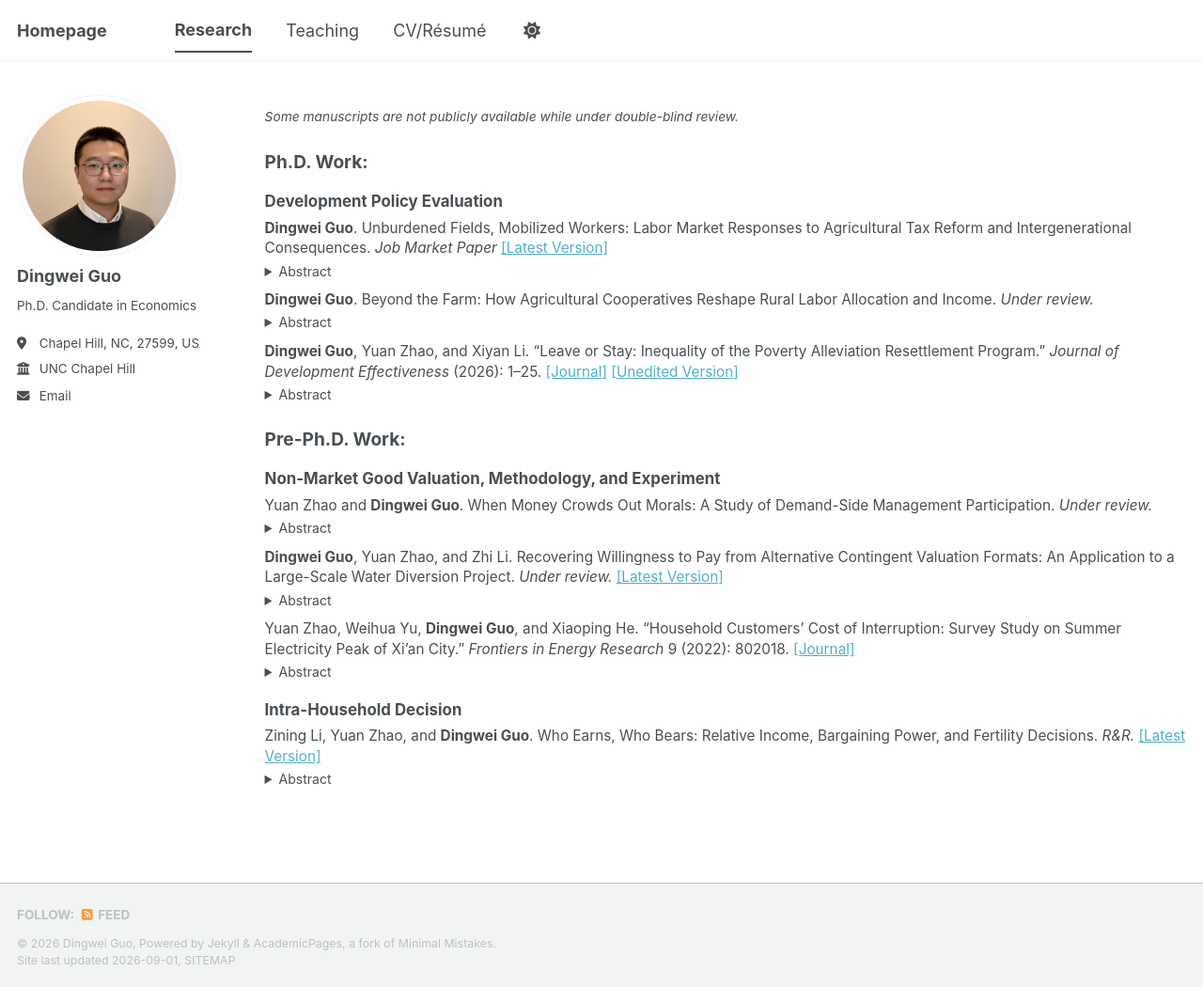
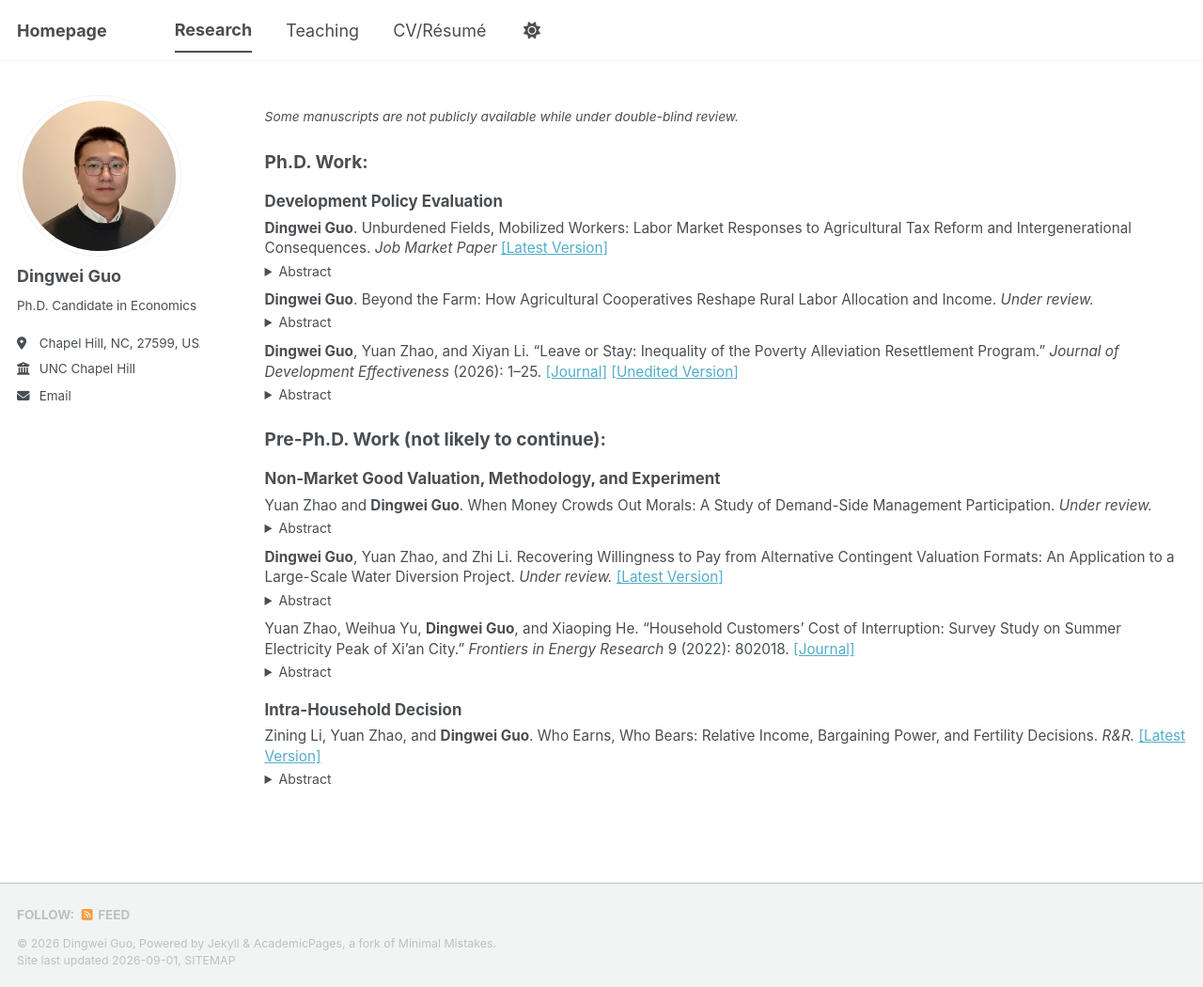
Before and after one commit to dw-guo/dw-guo.github.io, a Jekyll site: the page built from _pages/publications.html, in a window 1280 px wide and 1050 px high. Shown: the whole window at 94% size. Built offline with Jekyll 4.4.1, drawn with Linux system fonts in a browser that asks for light colours; a style sheet for code colours, icons or effects is not loaded.

Commit message:
Update Pre-Ph.D. Work heading for clarity

```diff
--- a/_pages/publications.html
+++ b/_pages/publications.html
@@ -70,7 +70,7 @@ author_profile: true
 
 
 <h2 style="font-size: 1.25em; margin-top: 1.4em; margin-bottom: 0.45em;">
-  Pre-Ph.D. Work:
+  Pre-Ph.D. Work (not likely to continue):
 </h2>
 
 <h2 style="font-size: 1.1em; margin-top: 1.2em; margin-bottom: 0.45em;">
```
